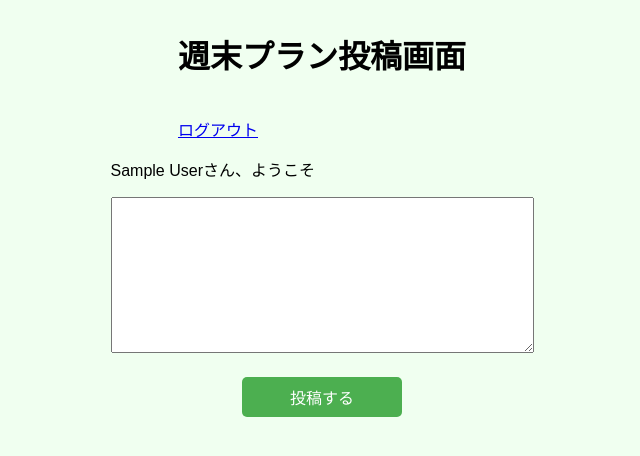
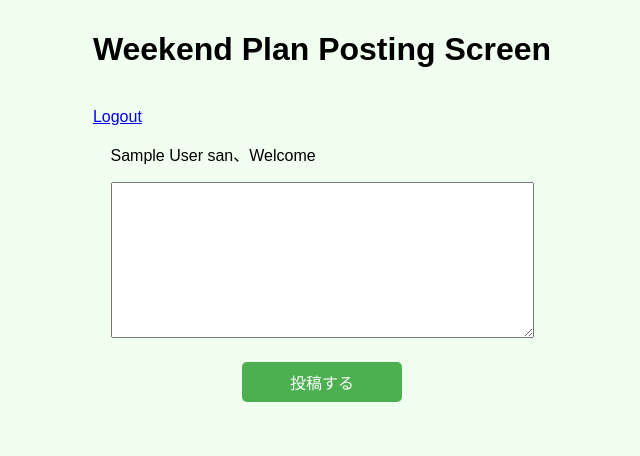
Before and after one commit to junko5/php_forumsite, a PHP site: page /post.php in a window 1280 px wide. Shown: the top 456 px of the page, without its empty margins (318-958 px from the left). Run offline with PHP 8.4, Linux system fonts and the light colour scheme; the visitor is signed in with stand-in values (Sample User, id 1); tables that the repository leaves empty or names only in its code hold one stand-in row (values such as "Sample post").

Commit message:
Update post.php
Clean code, adjust indentation, and translate UI to English

```diff
--- a/post.php
+++ b/post.php
@@ -1,14 +1,13 @@
 <?php
 session_start();
-require('dbconnect.php');
+require 'dbconnect.php';
 
-
-if (isset($_SESSION['id']) && ($_SESSION['time'] + 3600 > time())) {
+if (isset($_SESSION['id']) && $_SESSION['time'] + 3600 > time()) {
     $_SESSION['time'] = time();
 
-    $members=$db->prepare('SELECT * FROM members WHERE id=?');
-    $members->execute(array($_SESSION['id']));
-    $member=$members->fetch();
+    $members = $db->prepare('SELECT * FROM members WHERE id=?');
+    $members->execute([$_SESSION['id']]);
+    $member = $members->fetch();
 } else {
     header('Location: login.php');
     exit();
@@ -16,8 +15,8 @@ if (isset($_SESSION['id']) && ($_SESSION['time'] + 3600 > time())) {
 
 if (!empty($_POST)) {
     if (isset($_POST['token']) && $_POST['token'] === $_SESSION['token']) {
-        $post=$db->prepare('INSERT INTO posts SET created_by=?, post=?, created=NOW()');
-        $post->execute(array($member['id'] , $_POST['post']));
+        $post = $db->prepare('INSERT INTO posts SET created_by=?, post=?, created=NOW()');
+        $post->execute([$member['id'], $_POST['post']]);
         header('Location: post.php');
         exit();
     } else {
@@ -26,8 +25,7 @@ if (!empty($_POST)) {
     }
 }
 
-$posts=$db->query('SELECT m.name, p.* FROM members m  JOIN posts p ON m.id=p.created_by ORDER BY p.created DESC');
-
+$posts = $db->query('SELECT m.name, p.* FROM members m  JOIN posts p ON m.id=p.created_by ORDER BY p.created DESC');
 
 $TOKEN_LENGTH = 16;
 $tokenByte = openssl_random_pseudo_bytes($TOKEN_LENGTH);
@@ -38,32 +36,34 @@ $_SESSION['token'] = $token;
 
 <!DOCTYPE html>
 <html lang="ja">
+
 <head>
-	<title>投稿画面</title>
+    <title>Post</title>
     <meta name="viewport" content="width=device-width, initial-scale=1.0">
     <link rel="stylesheet" href="style.css">
 </head>
+
 <body>
     <div class="container">
-		<!-- ★ログアウト★ -->
+
         <header>
             <div class="head">
-		<h1>週末プラン投稿画面</h1>
-		<span class="logout"><a href="login.php">ログアウト</a></span>
+                <h1>Weekend Plan Posting Screen</h1>
+                <span class="logout"><a href="login.php">Logout</a></span>
 
             </div>
         </header>
 
         <form action='' method="post">
-			<input type="hidden" name="token" value="<?=$token?>">
+            <input type="hidden" name="token" value="<?= $token ?>">
             <?php if (isset($error['login']) &&  ($error['login'] =='token')): ?>
-				<p class="error">不正なアクセスです。</p>
+            <p class="error">This is unauthorized access.</p>
             <?php endif; ?>
             <div class="edit">
                 <p>
-					<?php echo htmlspecialchars($member['name'], ENT_QUOTES); ?>さん、ようこそ
+                    <?php echo htmlspecialchars($member['name'], ENT_QUOTES); ?> san、Welcome
                 </p>
-				<textarea name="post" cols='50' rows='10'><?php echo htmlspecialchars($post??"", ENT_QUOTES); ?></textarea>
+                <textarea name="post" cols='50' rows='10'><?php echo htmlspecialchars($post ?? '', ENT_QUOTES); ?></textarea>
             </div>
 
             <input type="submit" value="投稿する" class="button02">
@@ -76,9 +76,8 @@ $_SESSION['token'] = $token;
                 <?php echo htmlspecialchars($post['name'], ENT_QUOTES); ?> |
                 <?php echo htmlspecialchars($post['created'], ENT_QUOTES); ?> |
 
-				<!-- ★削除★ -->
                 <?php if($_SESSION['id'] == $post['created_by']): ?>
-				[<a href="delete.php?id=<?php echo htmlspecialchars($post['id'], ENT_QUOTES); ?>">削除</a>]
+                [<a href="delete.php?id=<?php echo htmlspecialchars($post['id'], ENT_QUOTES); ?>">Delete</a>]
                 <?php endif; ?>
 
             </span>
@@ -86,4 +85,5 @@ $_SESSION['token'] = $token;
         <?php endforeach; ?>
     </div>
 </body>
+
 </html>
```
Lines whose indentation alone changed are shown as unchanged.
